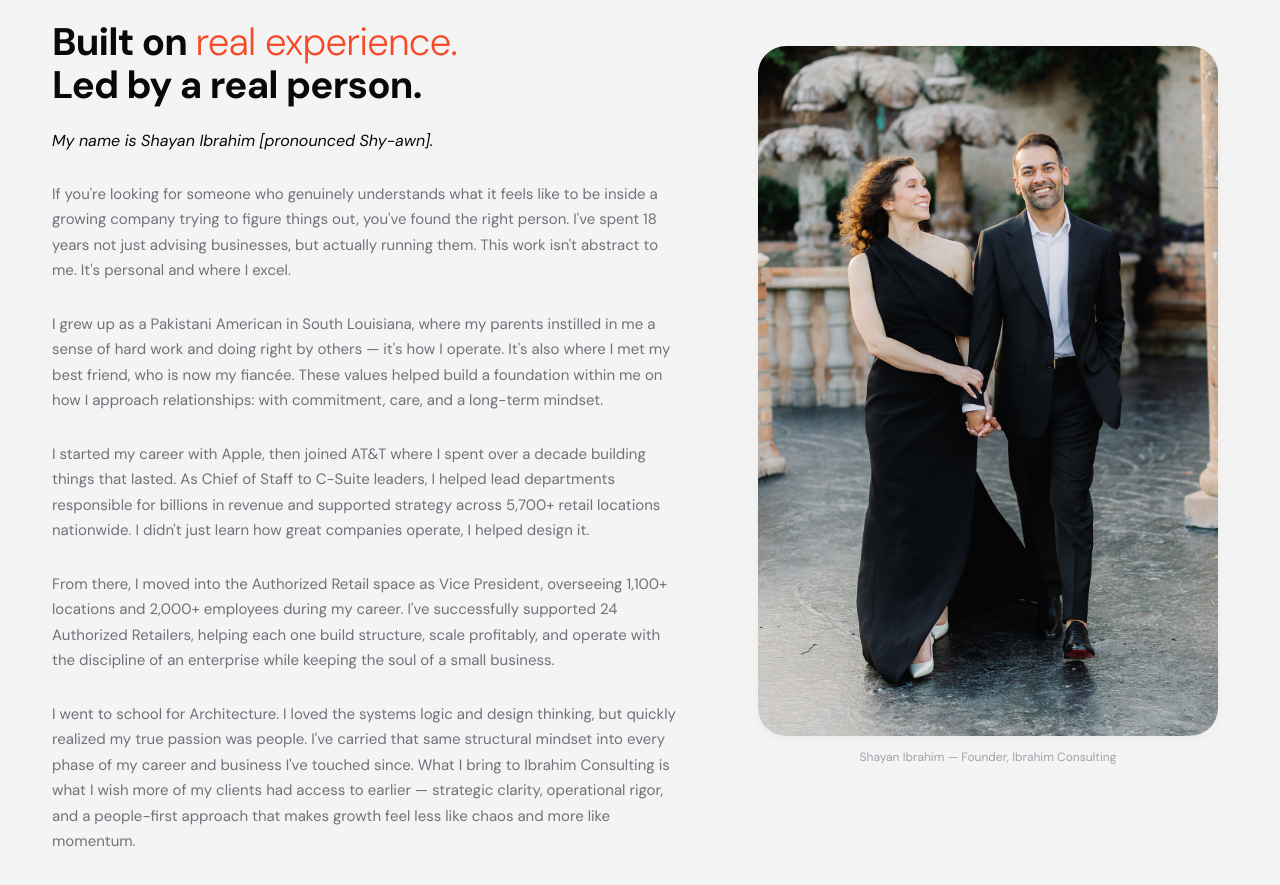
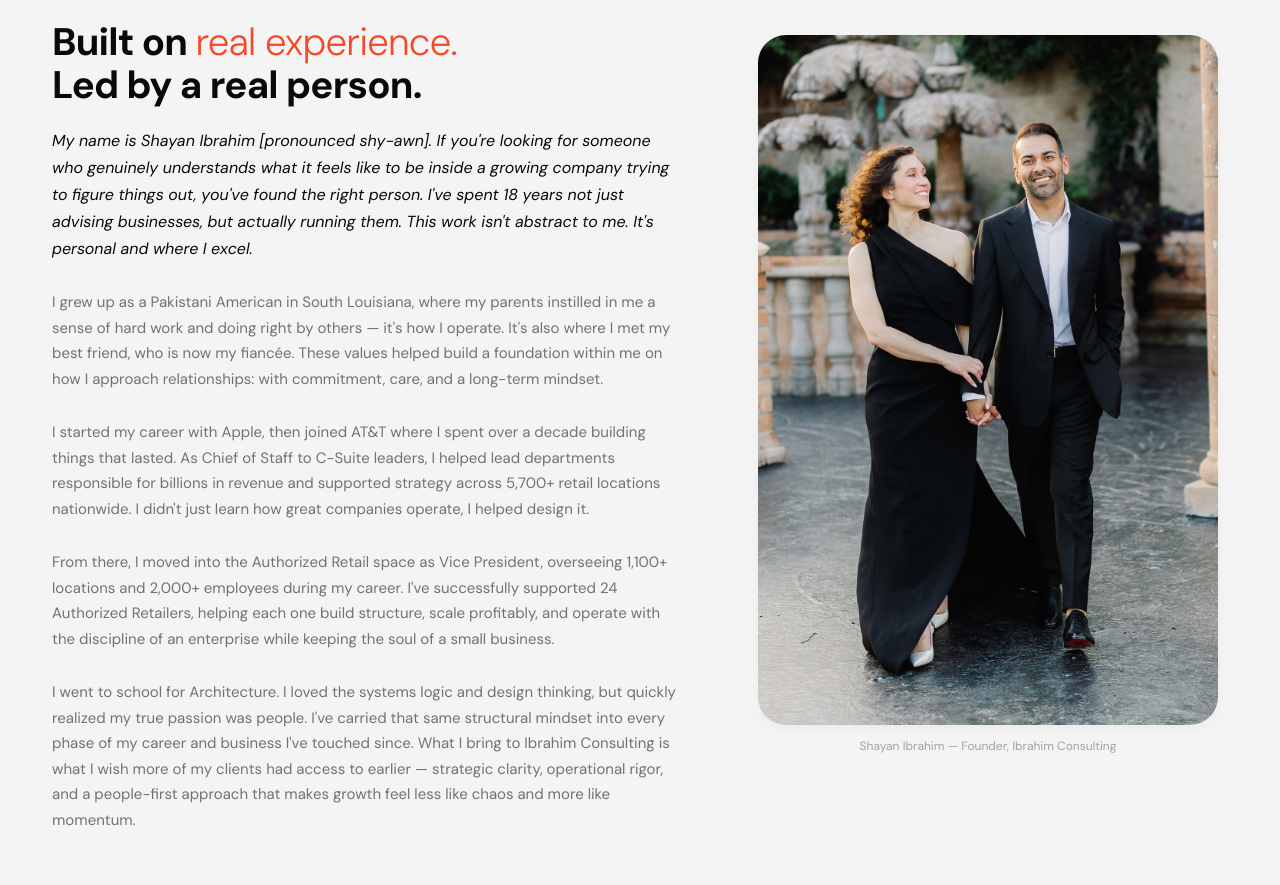
Before and after one commit to shayan-ibrahim/ibrahim-consulting, a plain HTML site: page index.html in a window 1280 px wide. Shown: the part 6687-7572 px from the top of the page. Drawn offline with Linux system fonts and the light colour scheme.

Commit message:
Revert "Split About bio intro into separate name paragraph"
This reverts commit 4058bafc2d2715626099da94509f9b4a68c92a4e.

```diff
--- a/index.html
+++ b/index.html
@@ -2354,10 +2354,7 @@
           Led by a real person.
         </h2>
         <p class="about-body about-body-first">
-          My name is Shayan Ibrahim [pronounced Shy-awn].
-        </p>
-        <p class="about-body">
-          If you're looking for someone who genuinely understands what it feels like to be inside a growing company trying to figure things out, you've found the right person. I've spent 18 years not just advising businesses, but actually running them. This work isn't abstract to me. It's personal and where I excel.
+          My name is Shayan Ibrahim [pronounced shy-awn]. If you're looking for someone who genuinely understands what it feels like to be inside a growing company trying to figure things out, you've found the right person. I've spent 18 years not just advising businesses, but actually running them. This work isn't abstract to me. It's personal and where I excel.
         </p>
         <p class="about-body">
           I grew up as a Pakistani American in South Louisiana, where my parents instilled in me a sense of hard work and doing right by others — it's how I operate. It's also where I met my best friend, who is now my fiancée. These values helped build a foundation within me on how I approach relationships: with commitment, care, and a long-term mindset.
```
